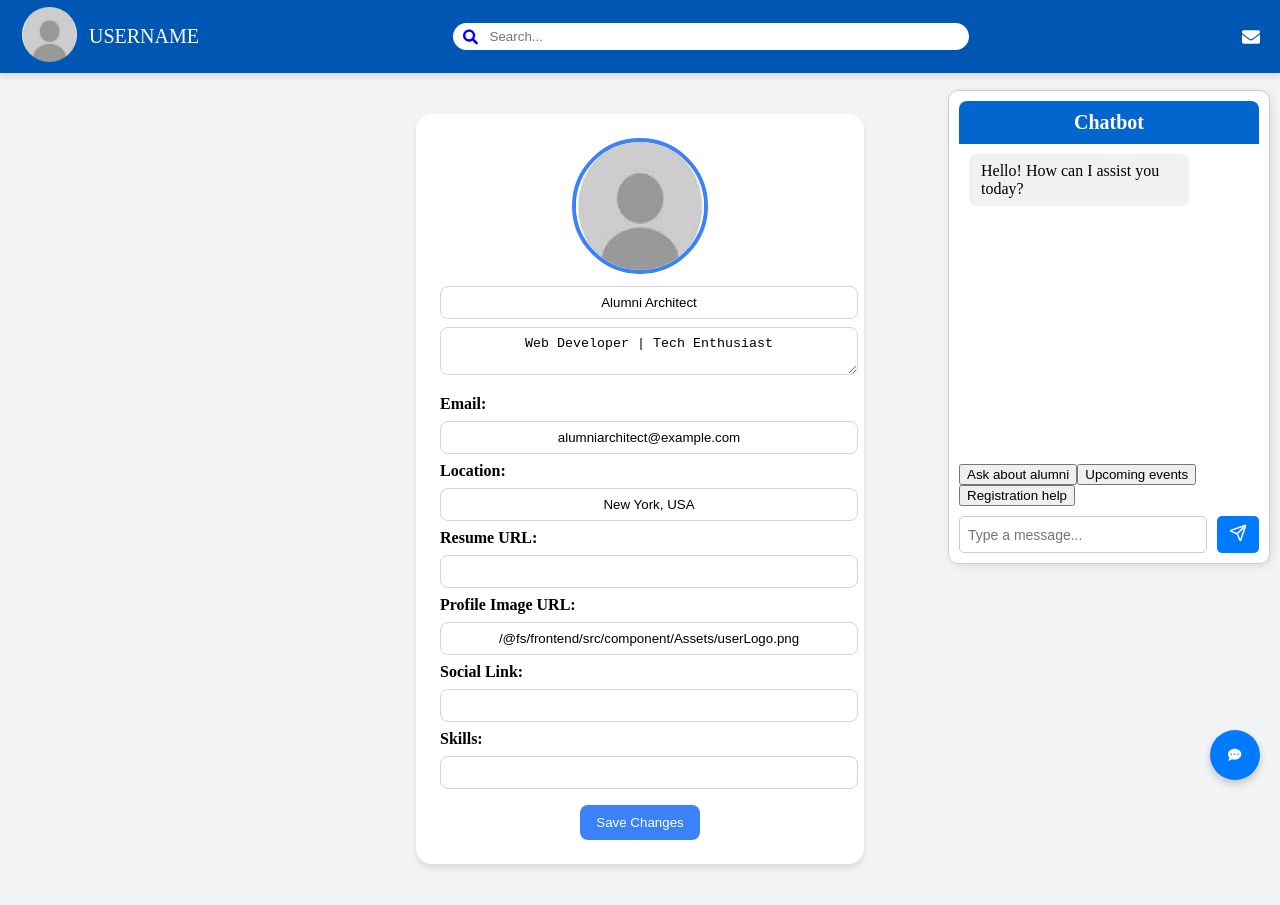
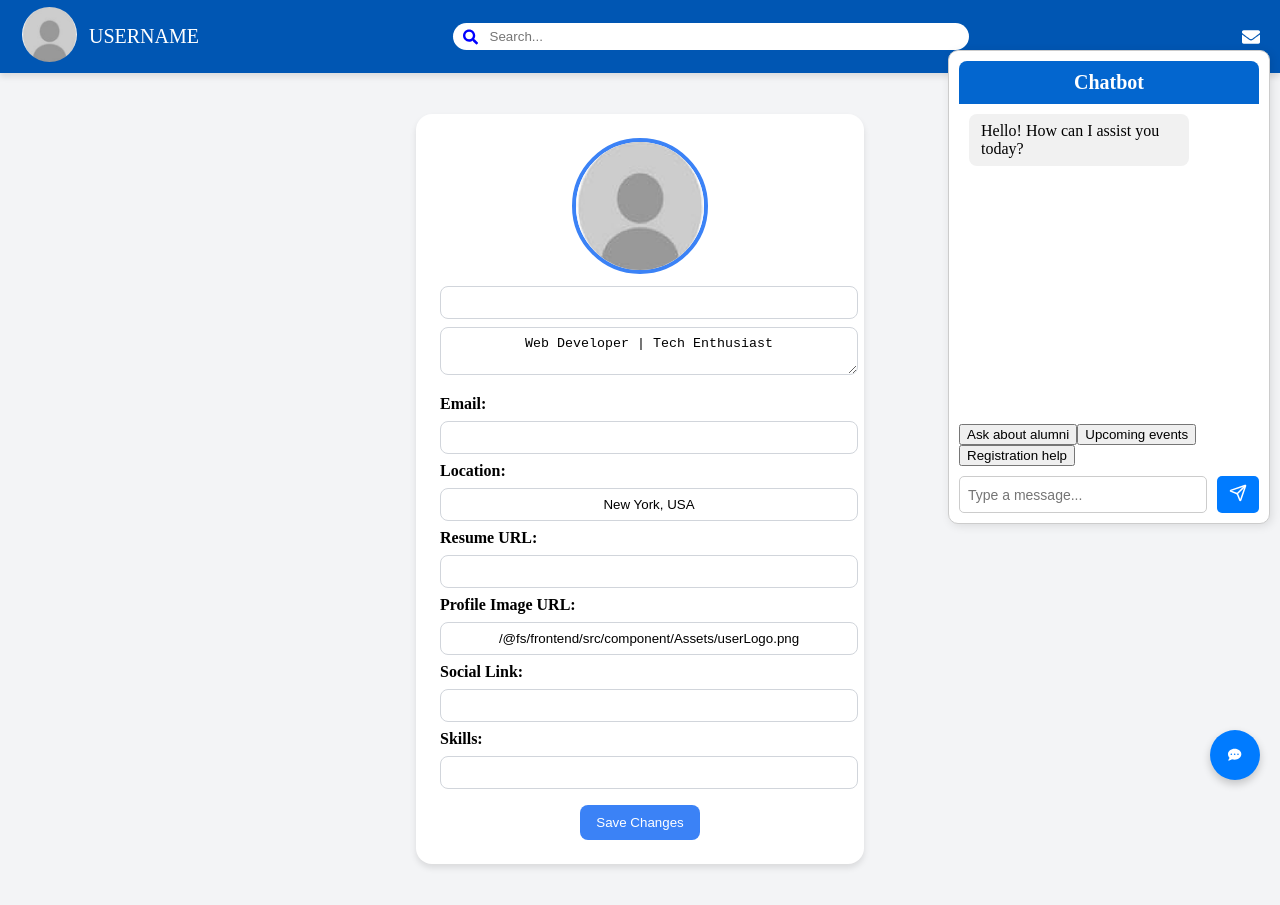
Before and after one commit to AlumniArchitect/AlumniArchitects, a React (Create React App) app in the folder frontend/: page /profile in a window 1280 px wide. Both pictures are taken after a click on the button 1235 px from the left and 755 px from the top of the page. Built offline with nearby package versions, Linux system fonts and the light colour scheme.

Commit message:
PH removing name and email options

```diff
--- a/frontend/src/component/ChatBot.jsx
+++ b/frontend/src/component/ChatBot.jsx
@@ -1,6 +1,7 @@
 import React, { useState, useRef, useEffect } from "react";
 import { Send } from "lucide-react";
 import "../style/ChatBot.css";
+import Constant from "../utils/Constant";
 
 export default function Chatbot() {
   const [messages, setMessages] = useState([
@@ -10,10 +11,12 @@ export default function Chatbot() {
   const [isTyping, setIsTyping] = useState(false);
   const [sessionId] = useState(() => Math.random().toString(36).substr(2, 9));
   const chatRef = useRef(null);
+  const jwt = localStorage.getItem("jwt");
 
   const handleSend = async () => {
     if (!input.trim()) return;
 
+    const URL = `${Constant.BASE_URL}/api/chat/interactive`;
     const userMessage = { text: input, sender: "user" };
     setMessages((prev) => [...prev, userMessage]);
     setInput("");
@@ -21,9 +24,12 @@ export default function Chatbot() {
     setIsTyping(true);
 
     try {
-      const response = await fetch("http://localhost:8080/api/chat/interactive", {
+      const response = await fetch(URL, {
         method: "POST",
-        headers: { "Content-Type": "application/json" },
+        headers: {
+          "Content-Type": "application/json",
+          "Authorization": `Bearer ${jwt}`
+        },
         body: JSON.stringify({ sessionId, message: input }),
       });
 
--- a/frontend/src/component/Navbar.jsx
+++ b/frontend/src/component/Navbar.jsx
@@ -12,7 +12,7 @@ import {
 import { useNavigate } from "react-router-dom";
 import "../style/Navbar.css";
 import Constant from "../utils/Constant.js";
-import defaultProfileImage from "./Assets/userLogo.png";
+import defaultProfileImage from "./assets/userLogo.png";
 import Chatbot from "./ChatBot.jsx";
 
 export default function Navbar() {
--- a/frontend/src/component/Profile.jsx
+++ b/frontend/src/component/Profile.jsx
@@ -1,18 +1,16 @@
 import React, { useState } from "react";
 import Navbar from "./Navbar";
 import "../style/Profile.css";
-import defaultProfileImage from "./Assets/userLogo.png";
+import defaultProfileImage from "./assets/userLogo.png";
 
 const ProfilePage = () => {
   const [user, setUser] = useState({
-    name: "Alumni Architect",
-    email: "alumniarchitect@example.com",
     profileImageUrl: defaultProfileImage ,
     bio: "Web Developer | Tech Enthusiast",
     location: "New York, USA",
     resumeUrl: "",
-    socialLink: "",
-    skills: "",
+    socialLink: [],
+    skills: [],
   });
 
   const handleChange = (e) => {
--- a/frontend/src/style/ChatBot.css
+++ b/frontend/src/style/ChatBot.css
@@ -7,7 +7,7 @@
   box-shadow: 2px 2px 10px rgba(0, 0, 0, 0.1);
   background-color: white;
   position: absolute;
-  top: 70px;
+  top: 30px;
   right: 10px;
 }
 
```
